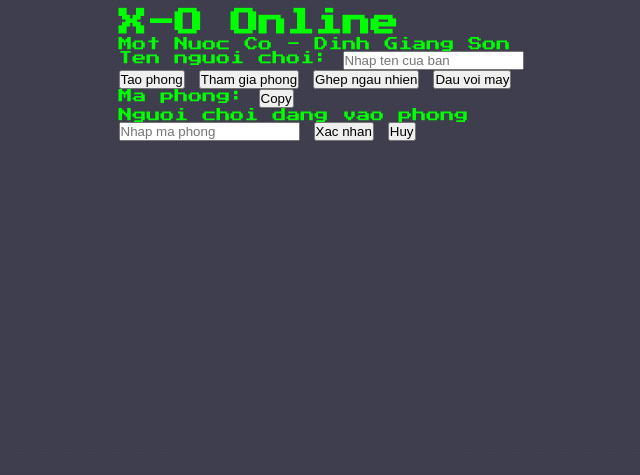
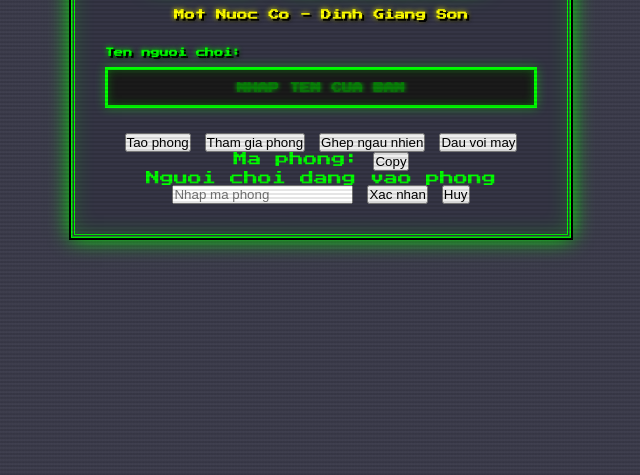
Before and after one commit to taihalephivu/laptrinhmang-GiuaKy, a plain HTML site: page public/index.html in a window 1280 px wide. Shown: the part 325-800 px from the top of the page, without its empty margins (319-959 px from the left). Drawn offline with nearby package versions, Linux system fonts and the light colour scheme.

Commit message:
update file css
tạo khung cho phần menu

```diff
--- a/public/css/style.css
+++ b/public/css/style.css
@@ -38,3 +38,127 @@ body {
   -webkit-font-smoothing: antialiased;
   -moz-osx-font-smoothing: grayscale;
 }
+
+/* CRT Scanline Effect */
+body::before {
+  content: "";
+  position: fixed;
+  top: 0;
+  left: 0;
+  width: 100%;
+  height: 100%;
+  background: linear-gradient(transparent 50%, rgba(0, 0, 0, 0.1) 50%);
+  background-size: 100% 4px;
+  pointer-events: none;
+  z-index: 10000;
+  animation: scanline 0.1s linear infinite;
+}
+
+@keyframes scanline {
+  0% {
+    transform: translateY(0);
+  }
+  100% {
+    transform: translateY(4px);
+  }
+}
+
+.screen {
+  display: none;
+  width: 100%;
+  min-height: 100vh;
+  padding: 20px;
+}
+
+.screen.active {
+  display: flex;
+  justify-content: center;
+  align-items: center;
+}
+
+.container {
+  background: #353545;
+  border: 4px solid #00ff00;
+  border-style: double;
+  padding: 30px;
+  box-shadow: 0 0 0 2px #000, 0 0 20px #00ff00,
+    inset 0 0 20px rgba(0, 255, 0, 0.2);
+  text-align: center;
+  max-width: 500px;
+  width: 100%;
+  position: relative;
+}
+
+.container::before {
+  content: "";
+  position: absolute;
+  top: -4px;
+  left: -4px;
+  right: -4px;
+  bottom: -4px;
+  border: 2px solid #00ff00;
+  pointer-events: none;
+  opacity: 0.5;
+}
+
+.title {
+  font-size: 2.2em;
+  margin-bottom: 15px;
+  color: #00ff00;
+  text-shadow: 0 0 10px #00ff00, 0 0 20px #00ff00, 0 0 30px #00ff00,
+    3px 3px 0 #000, 3px 3px 5px rgba(0, 0, 0, 0.8);
+  line-height: 1.5;
+  letter-spacing: 2px;
+  font-weight: bold;
+}
+
+.subtitle {
+  font-size: 0.75em;
+  color: #ffff00;
+  margin-bottom: 25px;
+  text-shadow: 2px 2px 0 #000, 2px 2px 4px rgba(0, 0, 0, 0.8), 0 0 5px #ffff00;
+  line-height: 1.6;
+  font-weight: bold;
+}
+
+.player-name-form {
+  margin-bottom: 25px;
+  text-align: left;
+}
+
+.player-name-form label {
+  display: block;
+  font-size: 0.65em;
+  color: #00ff00;
+  margin-bottom: 10px;
+  text-shadow: 2px 2px 0 #000, 2px 2px 4px rgba(0, 0, 0, 0.8), 0 0 5px #00ff00;
+  font-weight: bold;
+}
+
+.player-name-form input {
+  width: 100%;
+  padding: 12px;
+  font-size: 0.75em;
+  font-family: "Press Start 2P", cursive;
+  background: #1a1a1a;
+  border: 3px solid #00ff00;
+  color: #00ff88;
+  text-align: center;
+  text-transform: uppercase;
+  font-weight: bold;
+  box-shadow: inset 0 0 10px rgba(0, 255, 0, 0.3), 0 0 10px rgba(0, 255, 0, 0.4);
+  text-shadow: 0 0 5px #00ff00;
+}
+
+.player-name-form input:focus {
+  outline: none;
+  border-color: #ffff00;
+  box-shadow: inset 0 0 10px rgba(255, 255, 0, 0.3),
+    0 0 15px rgba(255, 255, 0, 0.5);
+  color: #ffff00;
+}
+
+.player-name-form input::placeholder {
+  color: #00aa00;
+  opacity: 0.7;
+}
```
